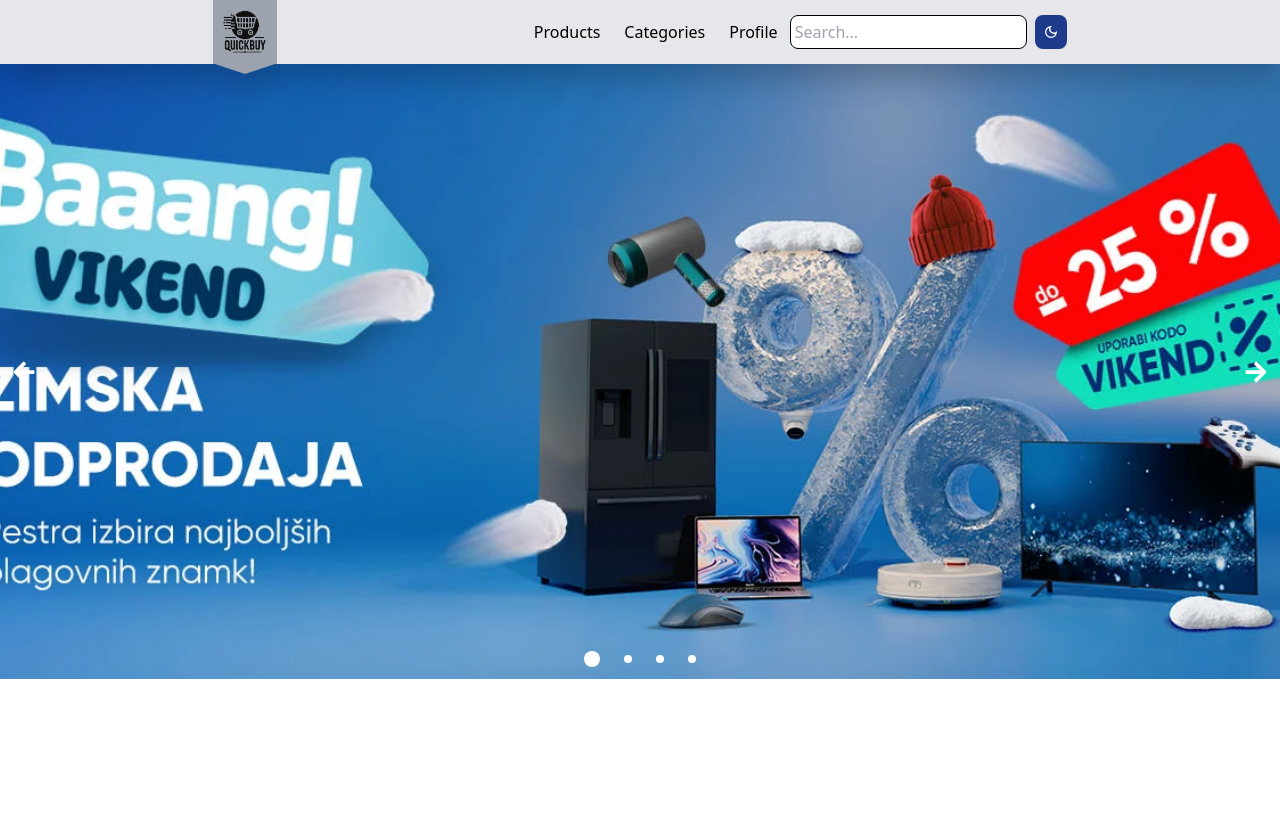
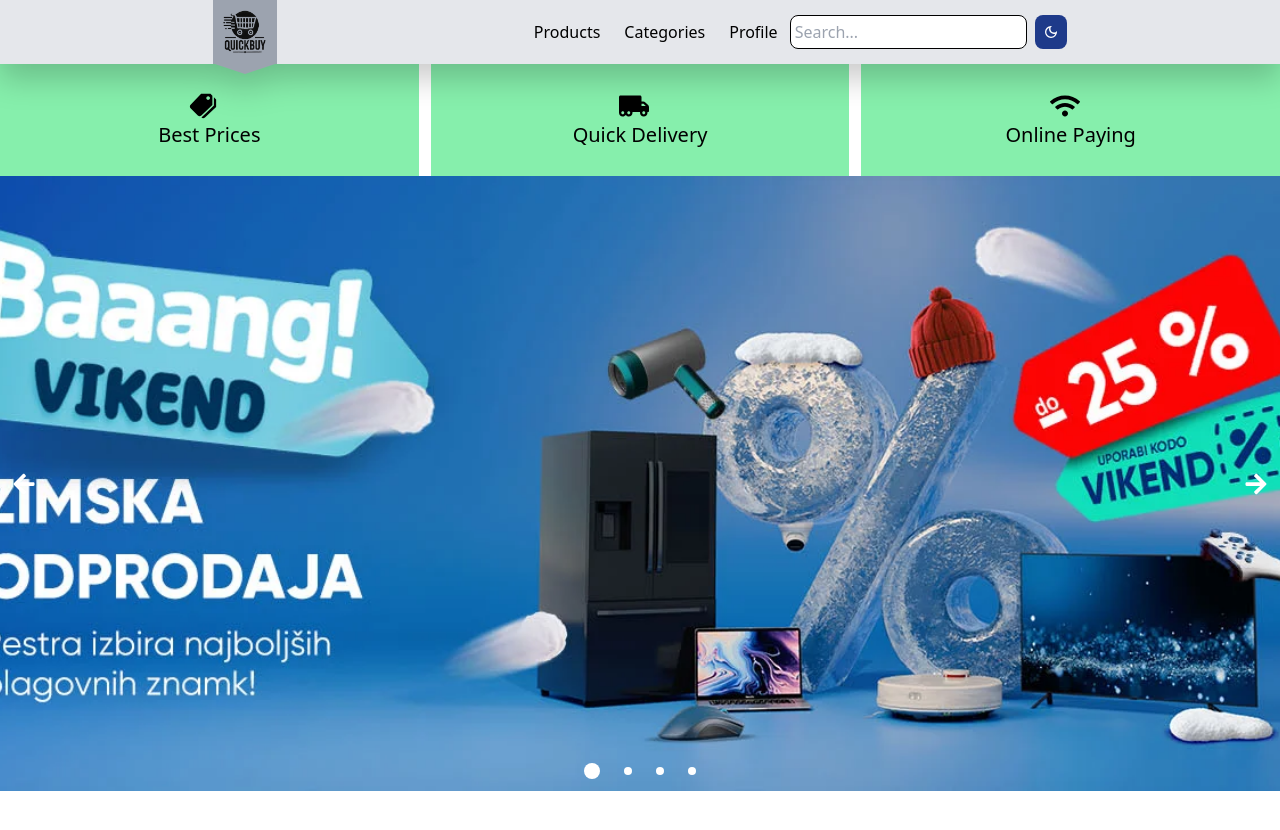
Before and after one commit to granithalimi/quickly, a React (Create React App) app: page / in a window 1280 px wide. Shown: the top 830 px of the page. Built offline with nearby package versions, Linux system fonts and the light colour scheme.

Commit message:
SubHeader and use Context

```diff
--- a/src/App.js
+++ b/src/App.js
@@ -1,14 +1,21 @@
+import { React, useState, createContext} from "react"
 import './App.css';
 import { BrowserRouter, Routes, Route } from 'react-router-dom';
 import Home from './paths/Home';
 
+export const ColorContext = createContext();
+
 function App() {
+  const [dark, setdark] = useState(false)
+
   return (
+    <ColorContext.Provider value={[dark, setdark]}>
     <BrowserRouter future={{v7_startTransition: true, v7_relativeSplatPath: true}}>
-      <Routes>
-        <Route path="/" element={<Home />} />
-      </Routes>
-    </BrowserRouter>
+        <Routes>
+            <Route path="/" element={<Home />} />
+        </Routes>
+      </BrowserRouter>
+    </ColorContext.Provider>
   );
 }
 
--- a/src/components/Header.js
+++ b/src/components/Header.js
@@ -1,18 +1,19 @@
-import { React, useState, useEffect} from 'react'
+import { React, useState, useEffect, useContext} from 'react'
 import logo from "../assets/images/logo.png"
 import { Link } from 'react-router-dom'
 import { MdOutlineDarkMode } from "react-icons/md";
 import { RxHamburgerMenu } from "react-icons/rx";
 import { IoMdClose } from "react-icons/io";
 import { IoSunny } from "react-icons/io5";
+import { ColorContext } from '../App';
 
 function Header() {
   const [menu, setmenu] = useState(false)
-  const [dark, setdark] = useState(false)
+  const [darkMode, setdarkMode] = useContext(ColorContext)
 
   return (
     <>
-      <div className={`${(dark) ? "bg-gray-800" : "bg-gray-200"} sticky top-0 w-full h-16 flex justify-center z-10 drop-shadow-[0_15px_15px_rgba(0,0,0,0.2)]`}>
+      <div className={`${(darkMode) ? "bg-gray-800" : "bg-gray-200"} sticky top-0 w-full h-16 flex justify-center z-10 drop-shadow-[0_15px_15px_rgba(0,0,0,0.2)]`}>
         <div className="w-2/3 h-full flex">
           <div className="w-1/2 flex items-center">
             <div className="w-16 h-16 bg-gray-400 relative flex justify-center items-center">
@@ -24,36 +25,36 @@
             </div>
           </div>
           <div className="w-1/2 flex justify-end items-center">
-            <Link className={`${(dark) ? "text-white" : ""} hidden md:block mx-3 hover:text-gray-400 hover:underline duration-300`}>Products</Link>
-            <Link className={`${(dark) ? "text-white" : ""} hidden md:block mx-3 hover:text-gray-400 hover:underline duration-300`}>Categories</Link>
-            <Link className={`${(dark) ? "text-white" : ""} hidden md:block mx-3 hover:text-gray-400 hover:underline duration-300`}>Profile</Link>
+            <Link className={`${(darkMode) ? "text-white" : ""} hidden md:block mx-3 hover:text-gray-400 hover:underline duration-300`}>Products</Link>
+            <Link className={`${(darkMode) ? "text-white" : ""} hidden md:block mx-3 hover:text-gray-400 hover:underline duration-300`}>Categories</Link>
+            <Link className={`${(darkMode) ? "text-white" : ""} hidden md:block mx-3 hover:text-gray-400 hover:underline duration-300`}>Profile</Link>
             <div className="hidden md:flex items">
               <input className="rounded-lg ps-1 text-md py-1 border border-black" placeholder="Search..." />
-              <button onClick={() => setdark(!dark)} className={`${(dark) ? "bg-white hover:bg-gray-200" : "bg-blue-900 hover:bg-blue-700"} ms-2 rounded-lg p-2 `}>
+              <button onClick={() => setdarkMode(!darkMode)} className={`${(darkMode) ? "bg-white hover:bg-gray-200" : "bg-blue-900 hover:bg-blue-700"} ms-2 rounded-lg p-2 `}>
                 {
-                  (dark) ?
+                  (darkMode) ?
                   <IoSunny className="text-blue-900" /> :
                   <MdOutlineDarkMode className="text-white" />
                 }
               </button>
             </div>
             <button onClick={() => setmenu(!menu)} className={`${(menu) ? "hidden" : "block"} md:hidden cursor-pointer`}>
-              <RxHamburgerMenu className={`${(dark) ? "text-white" : ""}`} />
+              <RxHamburgerMenu className={`${(darkMode) ? "text-white" : ""}`} />
             </button>
             <button onClick={() => setmenu(!menu)} className={`${(menu) ? "block" : "hidden"} md:hidden cursor-pointer`}>
-              <IoMdClose className={`${(dark) ? "text-white" : ""}`} />
+              <IoMdClose className={`${(darkMode) ? "text-white" : ""}`} />
             </button>
           </div>
         </div>
-        <div className={`${(menu) ? "top-16" : "-top-[1000%]"} ${(dark) ? "bg-gray-800" : "bg-gray-200"} flex md:hidden flex-col w-1/2 h-[550px] absolute right-0 bg-gray-200 duration-300 px-3 gap-3`}>
-            <Link className={`${(dark) ? "text-white" : ""} mx-3 hover:text-gray-400 hover:underline duration-300`}>Products</Link>
-            <Link className={`${(dark) ? "text-white" : ""} mx-3 hover:text-gray-400 hover:underline duration-300`}>Categories</Link>
-            <Link className={`${(dark) ? "text-white" : ""} mx-3 hover:text-gray-400 hover:underline duration-300`}>Profile</Link>
+        <div className={`${(menu) ? "top-16" : "-top-[1000%]"} ${(darkMode) ? "bg-gray-800" : "bg-gray-200"} flex md:hidden flex-col w-1/2 h-[550px] absolute right-0 bg-gray-200 duration-300 px-3 gap-3`}>
+            <Link className={`${(darkMode) ? "text-white" : ""} mx-3 hover:text-gray-400 hover:underline duration-300`}>Products</Link>
+            <Link className={`${(darkMode) ? "text-white" : ""} mx-3 hover:text-gray-400 hover:underline duration-300`}>Categories</Link>
+            <Link className={`${(darkMode) ? "text-white" : ""} mx-3 hover:text-gray-400 hover:underline duration-300`}>Profile</Link>
             <div className="flex items-center">
               <input className="rounded-lg ps-1 w-2/3 text-md py-1 border border-black" placeholder="Search..." />
-              <button onClick={() => setdark(!dark)} className={`${(dark) ? "bg-white hover:bg-gray-200" : "bg-blue-900 hover:bg-blue-700"} ms-2 rounded-lg p-2 `}>
+              <button onClick={() => setdarkMode(!darkMode)} className={`${(darkMode) ? "bg-white hover:bg-gray-200" : "bg-blue-900 hover:bg-blue-700"} ms-2 rounded-lg p-2 `}>
                 {
-                  (dark) ?
+                  (darkMode) ?
                   <IoSunny className="text-blue-900" /> :
                   <MdOutlineDarkMode className="text-white" />
                 }
--- /dev/null
+++ b/src/components/SubHeader.js
@@ -0,0 +1,25 @@
+import React from 'react'
+import { IoMdPricetags } from "react-icons/io";
+import { FaTruckMoving } from "react-icons/fa";
+import { FaWifi } from "react-icons/fa";
+
+function SubHeader() {
+  return (
+    <div className="flex justify-center gap-3">
+        <div className="w-1/3 h-28 bg-green-300 flex flex-col justify-center items-center">
+            <IoMdPricetags className="text-3xl me-3" />
+            <p className="text-black md:text-xl text-xs">Best Prices</p>
+        </div>
+        <div className="w-1/3 h-28 bg-green-300 flex flex-col justify-center items-center">
+            <FaTruckMoving className="text-3xl me-3" />
+            <p className="text-black md:text-xl text-xs">Quick Delivery</p>
+        </div>
+        <div className="w-1/3 h-28 bg-green-300 flex flex-col justify-center items-center">
+            <FaWifi className="text-3xl me-3" />
+            <p className="text-black md:text-xl text-xs">Online Paying</p>
+        </div>
+    </div>
+  )
+}
+
+export default SubHeader
--- a/src/paths/Home.js
+++ b/src/paths/Home.js
@@ -1,11 +1,16 @@
-import React from 'react'
+import { React, useContext} from 'react'
 import Header from '../components/Header'
 import Slider from '../components/Slider'
+import { ColorContext } from '../App'
+import SubHeader from '../components/SubHeader';
 
 function Home() {
+  const [darkMode] = useContext(ColorContext);
+
   return (
-    <div className="h-[3000px]">
+    <div className={`${darkMode ? "bg-gray-700" : ""} h-[3000px]`}>
       <Header />
+      <SubHeader />
       <Slider />
     </div>
   )
```
